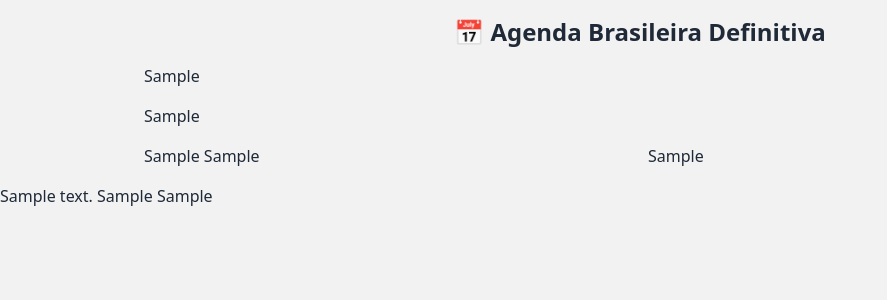
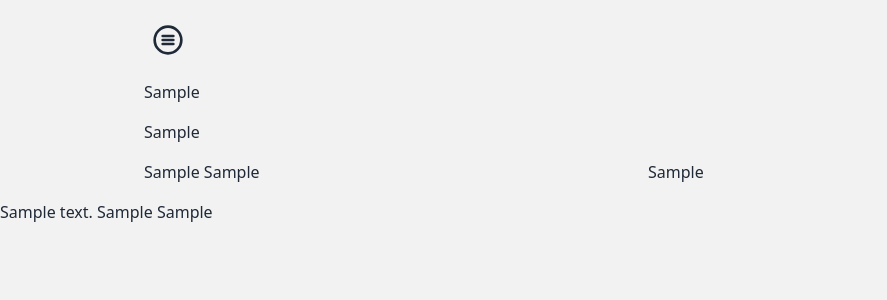
Before and after one commit to krawler/agenda_simples, a Python web app: template templates/renderers/page.html in a window 1280 px wide. Shown: the top 300 px of the page, without its empty margins (0-887 px from the left). Run offline with Jinja, Linux system fonts and the light colour scheme; the template is opened without the code that fills it: most values are stand-ins (such as "Sample title", 1, 10 or a date in 2020); some libraries are stand-ins or nearby versions.

Commit message:
inclusão do menu principal drop down

```diff
--- a/templates/renderers/page.html
+++ b/templates/renderers/page.html
@@ -98,6 +98,47 @@
     .day-panel {
       min-width: 0;
     }
+
+    /* Dropdown Menu Styles */
+    #view-menu {
+      opacity: 0;
+      transform: translateY(-10px);
+      pointer-events: none;
+      transition: all 0.2s ease;
+      background-color: #e5e7eb !important;
+    }
+
+    #view-menu.active {
+      opacity: 1;
+      transform: translateY(0);
+      pointer-events: auto;
+      animation: slideDown 0.2s ease-out;
+    }
+
+    @keyframes slideDown {
+      from {
+        opacity: 0;
+        transform: translateY(-10px);
+      }
+      to {
+        opacity: 1;
+        transform: translateY(0);
+      }
+    }
+
+    .dropdown-item {
+      line-height: 1.2;
+    }
+
+    .menu-trigger {
+      display: flex;
+      align-items: center;
+      justify-content: center;
+    }
+
+    .menu-trigger:hover svg {
+      stroke-width: 2.5;
+    }
   </style>
   <script src="https://unpkg.com/htmx.org@1.9.12"></script>
   <script src="https://code.jquery.com/jquery-3.6.0.min.js"></script>
@@ -111,10 +152,40 @@
 </head>
 <body class="bg-base-200 min-h-screen">
   <div class="max-w-5xl mx-auto p-4 space-y-4">
-    <header class="flex items-center justify-center gap-4">
-      <h1 class="text-2xl font-bold">
-        📅 Agenda Brasileira Definitiva
-      </h1>
+    <header class="flex items-center gap-2">
+      <div class="relative group">
+        <div tabindex="0" role="button" class="menu-trigger p-2 hover:bg-base-200 rounded-lg cursor-pointer transition-colors" id="menu-trigger">
+          <svg width="32" height="32" viewBox="0 0 24 24" fill="none" stroke="currentColor" stroke-width="2" stroke-linecap="round" stroke-linejoin="round" class="text-gray-800">
+            <circle cx="12" cy="12" r="10" />
+            <line x1="8" y1="9" x2="16" y2="9" />
+            <line x1="8" y1="12" x2="16" y2="12" />
+            <line x1="8" y1="15" x2="16" y2="15" />
+          </svg>
+        </div>
+        <div id="view-menu" class="dropdown-menu absolute top-full left-0 mt-1 bg-base-100 border border-base-300 rounded-lg shadow-lg p-2 min-w-max z-50 hidden">
+          <div class="dropdown-item p-3 cursor-pointer hover:bg-base-200 rounded text-base-content transition-colors"
+               hx-get="/agenda?view=day&date={{ selected_date.isoformat() if selected_date else hoje }}"
+               data-view="day" hx-target="#calendar" hx-swap="outerHTML">
+            <span class="font-medium">📅 Dia</span>
+            <span class="text-xs opacity-95 block">View de dia</span>
+          </div>
+          <div class="dropdown-item p-3 cursor-pointer hover:bg-base-200 rounded text-base-content transition-colors" data-view="week">
+            <span class="font-medium">📆 Semana</span>
+            <span class="text-xs opacity-95 block">View de semana</span>
+          </div>
+          <div class="dropdown-item p-3 cursor-pointer hover:bg-base-200 rounded text-base-content transition-colors" data-view="month">
+            <span class="font-medium">📊 Mês</span>
+            <span class="text-xs opacity-95 block">View padrão</span>
+          </div>
+          <div class="divider m-1"></div>
+          <div class="dropdown-item p-3 cursor-pointer hover:bg-base-200 rounded text-base-content transition-colors" data-action="config">
+            <span class="font-medium">⚙️ Configurações</span>
+            <span class="text-xs opacity-80 block">Abrir config</span>
+          </div>
+        </div>
+      </div>
+      <div class="flex items-center justify-center w-full">
+      </div>
     </header>
     <div id="alerts-container">
         {{ alerts_html|safe }}
@@ -358,6 +429,90 @@
       iniciarDragAndDropAgenda();
     });
   })();
+
+  // Definir funcoes globais PRIMEIRO
+  window.trocarView = function (view) {
+    console.log('[MENU] Trocando view:', view);
+    const date = new Date().toISOString().slice(0, 10);
+    const calendar = document.getElementById('calendar');
+    const dayPanel = document.getElementById('day-panel');
+
+    if (view === 'day') {
+      if (calendar) calendar.style.display = 'none';
+      if (dayPanel) dayPanel.style.display = '';
+      document.body.dataset.editMode = 'false';
+      return;
+    }
+
+    document.body.dataset.editMode = 'false';
+    if (calendar) calendar.style.display = '';
+    if (dayPanel) dayPanel.style.display = 'none';
+
+    if (window.htmx) {
+      htmx.ajax('GET', '/agenda?view=' + encodeURIComponent(view) + '&date=' + encodeURIComponent(date), {
+        target: '#calendar',
+        swap: 'outerHTML'
+      });
+    } else {
+      window.location.href = '/agenda?view=' + encodeURIComponent(view) + '&date=' + encodeURIComponent(date);
+    }
+  };
+
+  window.abrirConfig = function () {
+    console.log('[MENU] Abrindo config');
+    const configModal = document.getElementById('config-modal');
+    if (configModal && typeof configModal.showModal === 'function') {
+      configModal.showModal();
+    }
+  };
+
+  // View Menu Dropdown Handler
+  (function () {
+    const menuTrigger = document.getElementById('menu-trigger');
+    const viewMenu = document.getElementById('view-menu');
+    let menuOpenTimeout = null;
+
+    function abrirMenuDropdown() {
+      clearTimeout(menuOpenTimeout);
+      viewMenu.classList.add('active');
+      viewMenu.style.display = 'block';
+    }
+
+    function fecharMenuDropdown() {
+      menuOpenTimeout = setTimeout(function () {
+        viewMenu.classList.remove('active');
+        setTimeout(function () {
+          viewMenu.style.display = 'none';
+        }, 200);
+      }, 100);
+    }
+
+    if (menuTrigger) {
+      menuTrigger.addEventListener('mouseenter', abrirMenuDropdown);
+      menuTrigger.addEventListener('mouseleave', fecharMenuDropdown);
+    }
+
+    if (viewMenu) {
+      viewMenu.addEventListener('mouseenter', abrirMenuDropdown);
+      viewMenu.addEventListener('mouseleave', fecharMenuDropdown);
+    }
+
+    const menuItems = document.querySelectorAll('.dropdown-item');
+    menuItems.forEach(function (item) {
+      item.addEventListener('click', function () {
+        const view = item.getAttribute('data-view');
+        const action = item.getAttribute('data-action');
+
+        if (view) {
+          window.trocarView(view);
+        } else if (action === 'config') {
+          window.abrirConfig();
+        }
+
+        fecharMenuDropdown();
+      });
+    });
+  })();
 </script>
 <script src="/js/jquery-script.js"></script>
 </html>
```
